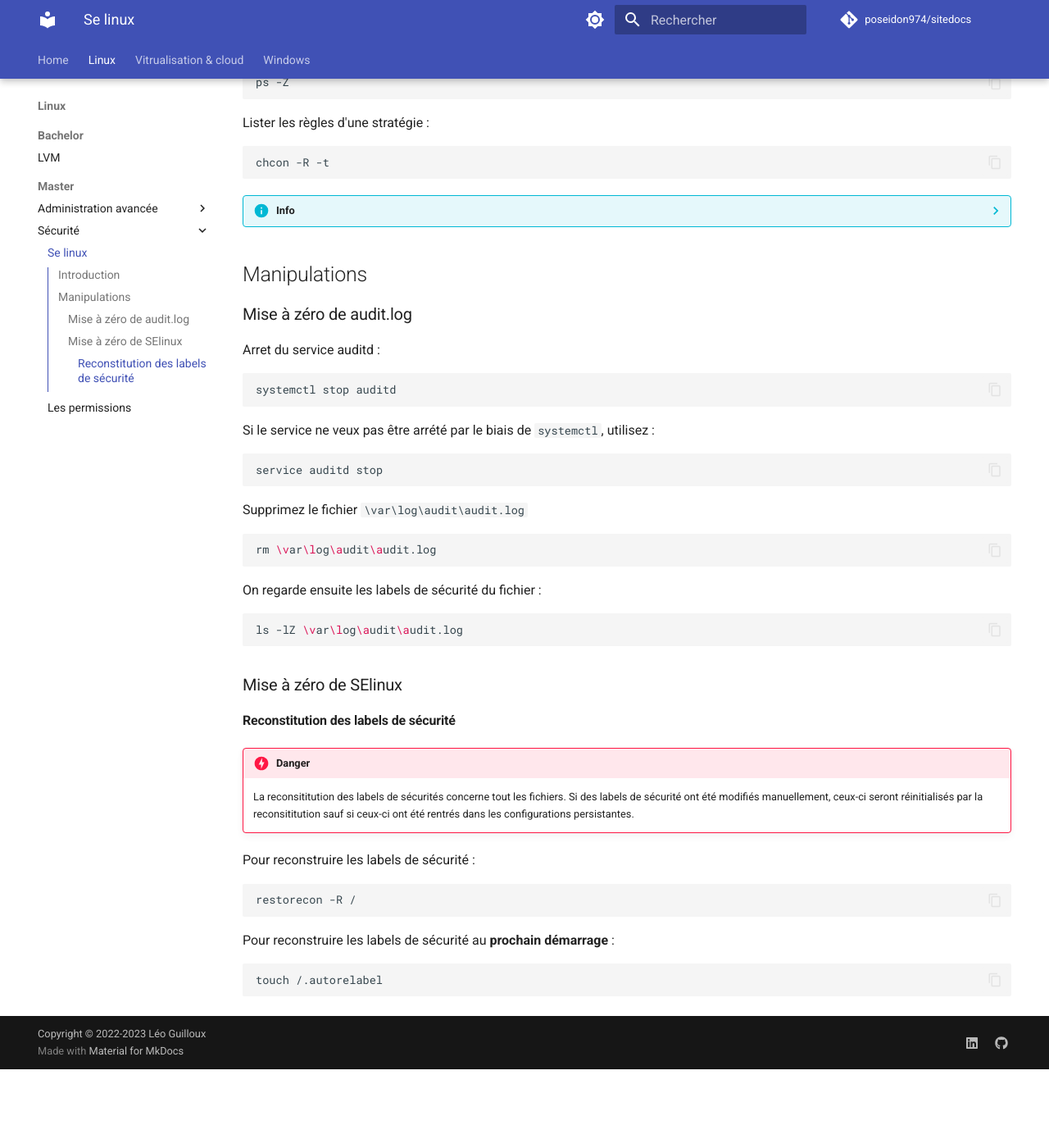
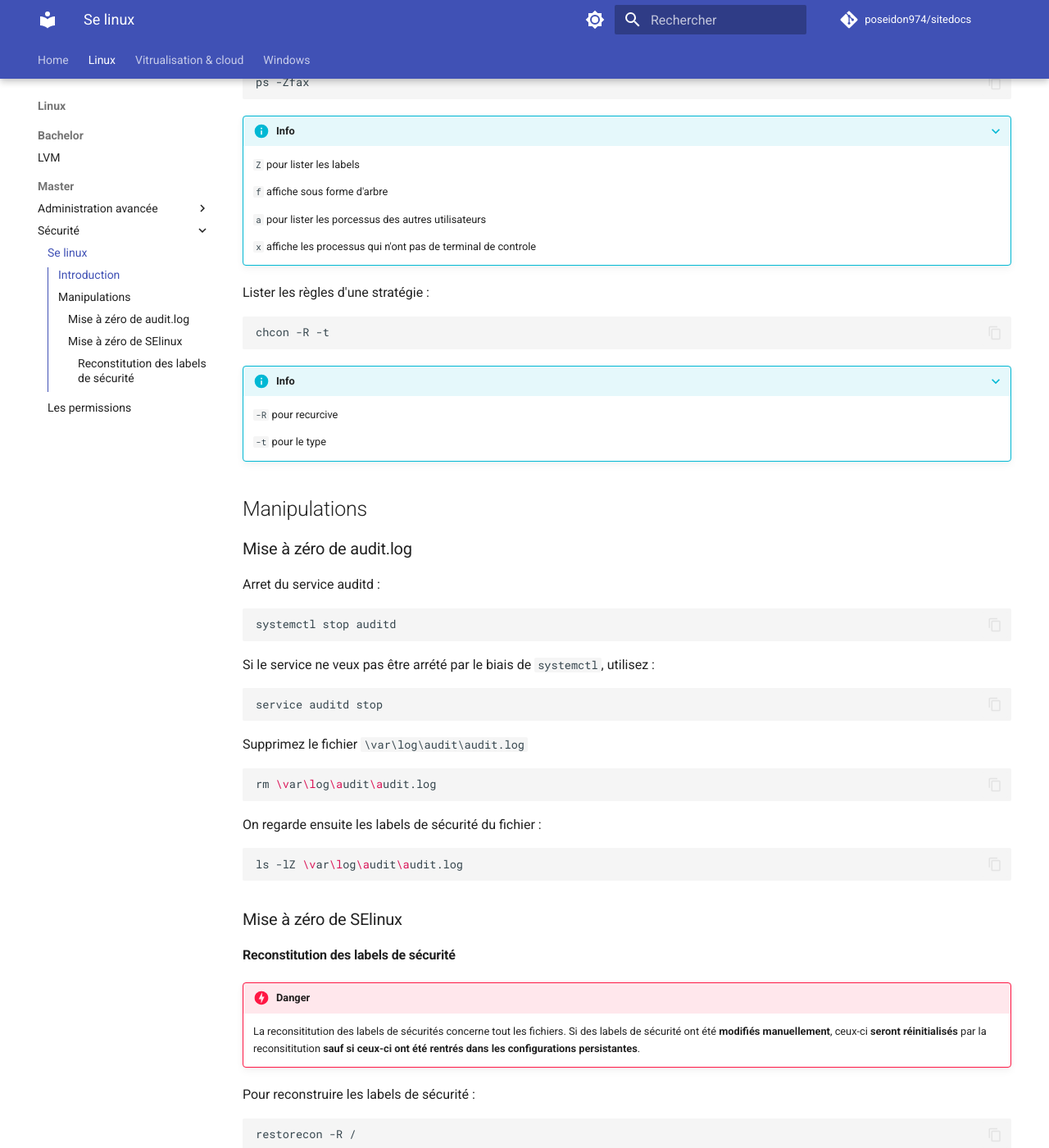
Before and after one commit to poseidon974/sitedocs, an MkDocs documentation site: the page built from docs/Linux/Master/Sécurité/SElinux.md, in a window 1280 px wide and 1400 px high, scrolled down 1200 px. Shown: the whole window at 82% size. Built offline with MkDocs 1.6.1 and Material for MkDocs 9.7.7, drawn with Linux system fonts in a browser that asks for light colours; comment, search, counter and statistics services are not loaded; the version menu is left out; before the commit the page ends 2504 px from its top, so only the background shows below that; some of the changed text lies outside the part shown.

Commit message:
update cours 26/01

````diff
--- a/docs/Linux/Master/Sécurité/SElinux.md
+++ b/docs/Linux/Master/Sécurité/SElinux.md
@@ -62,8 +62,19 @@
 et
 
 ```sh
-ps -Z
+ps -Zfax
 ```
+
+???+ Info
+
+    `Z` pour lister les labels
+
+    `f` affiche sous forme d'arbre
+
+    `a` pour lister les porcessus des autres utilisateurs
+
+    `x` affiche les processus qui n'ont pas de terminal de controle
+
 
 Lister les règles d'une stratégie :
 
@@ -71,7 +82,7 @@
 chcon -R -t
 ```
 
-??? Info
+???+ Info
 
     `-R` pour recurcive
 
@@ -111,7 +122,7 @@
 
 !!!danger
 
-    La reconsititution des labels de sécurités concerne tout les fichiers. Si des labels de sécurité ont été modifiés manuellement, ceux-ci seront réinitialisés par la reconsititution sauf si ceux-ci ont été rentrés dans les configurations persistantes.
+    La reconsititution des labels de sécurités concerne tout les fichiers. Si des labels de sécurité ont été **modifiés manuellement**, ceux-ci **seront réinitialisés** par la reconsititution **sauf si ceux-ci ont été rentrés dans les configurations persistantes**.
 
 Pour reconstruire les labels de sécurité :
 
@@ -124,3 +135,11 @@
 ```sh
 touch /.autorelabel
 ```
+
+Au redémarrage on peut observe le relabel :
+
+
+<figure markdown>
+  ![Autorelabel au redémarrage](./images/autorelabel.png)
+  <figcaption>Message au redémarrage de l'autorelabel</figcaption>
+</figure>
````
Also changed, not shown: docs/Linux/Master/Sécurité/images/autorelabel.png (added).
